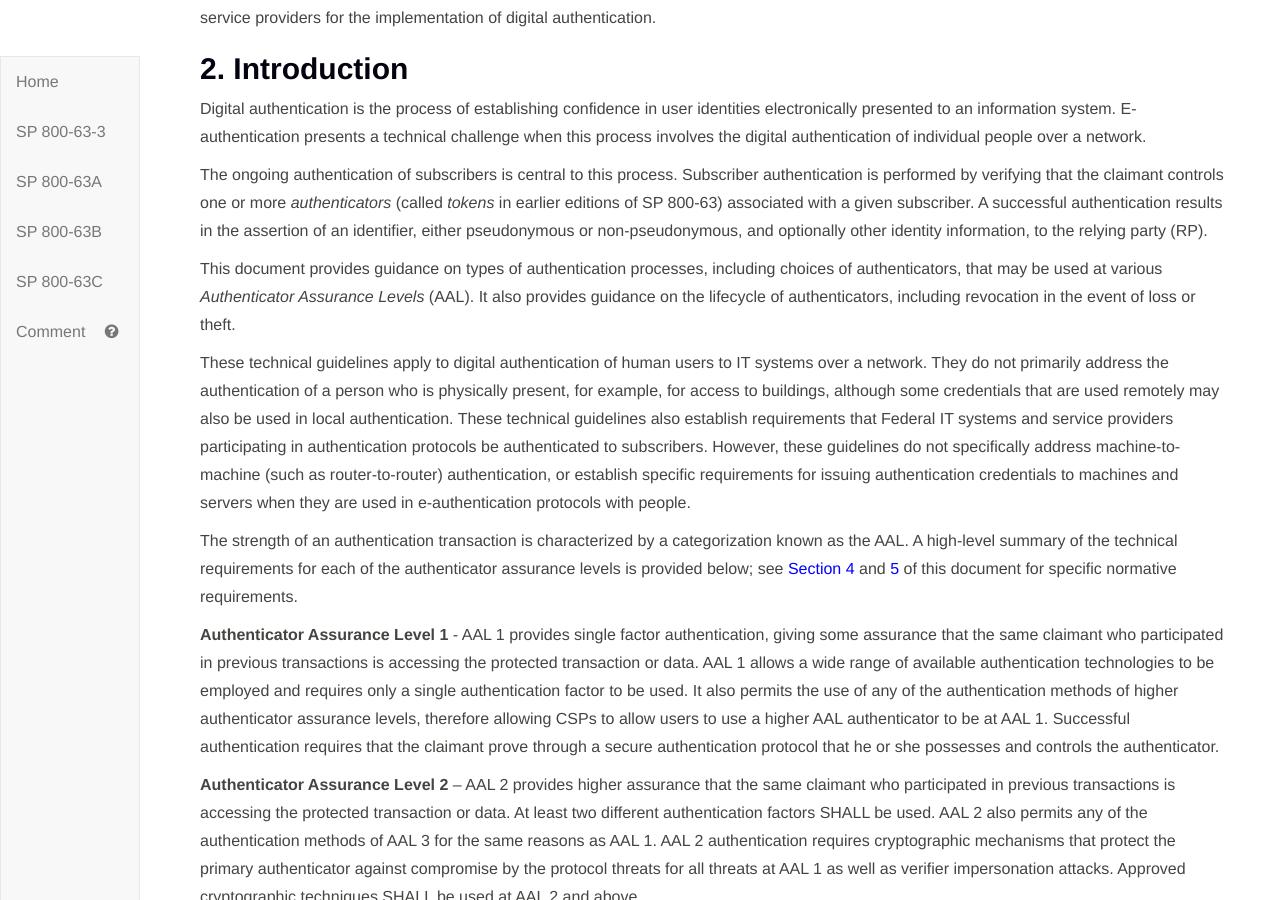
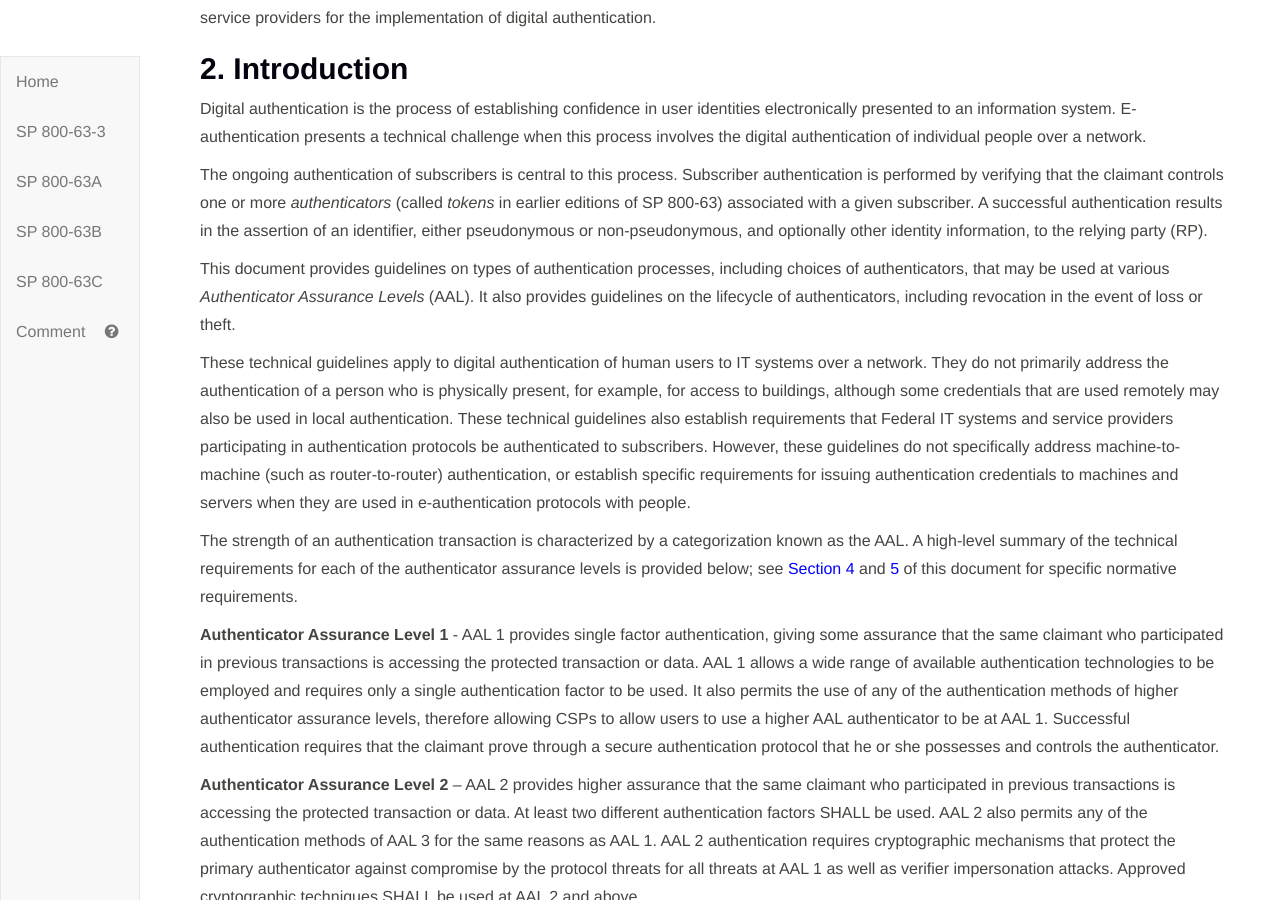
Before and after one commit to usnistgov/800-63-3, a Jekyll site: the page built from sp800-63b.md, in a window 1280 px wide and 900 px high, scrolled down 4841 px. Built offline with Jekyll 4.4.1, drawn with Linux system fonts in a browser that asks for light colours.

Commit message:
Consistent use of term "guidelines"

```diff
--- a/sp800-63b/sec1_2_introduction.md
+++ b/sp800-63b/sec1_2_introduction.md
@@ -12,7 +12,7 @@ Digital authentication is the process of establishing confidence in user identit
 
 The ongoing authentication of subscribers is central to this process. Subscriber authentication is performed by verifying that the claimant controls one or more *authenticators* (called *tokens* in earlier editions of SP 800-63) associated with a given subscriber. A successful authentication results in the assertion of an identifier, either pseudonymous or non-pseudonymous, and optionally other identity information, to the relying party (RP).
 
-This document provides guidance on types of authentication processes, including choices of authenticators, that may be used at various *Authenticator Assurance Levels* (AAL). It also provides guidance on the lifecycle of authenticators, including revocation in the event of loss or theft.
+This document provides guidelines on types of authentication processes, including choices of authenticators, that may be used at various *Authenticator Assurance Levels* (AAL). It also provides guidelines on the lifecycle of authenticators, including revocation in the event of loss or theft.
 
 These technical guidelines apply to digital authentication of human users to IT systems over a network. They do not primarily address the authentication of a person who is physically present, for example, for access to buildings, although some credentials that are used remotely may also be used in local authentication. These technical guidelines also establish requirements that Federal IT systems and service providers participating in authentication protocols be authenticated to subscribers. However, these guidelines do not specifically address machine-to-machine (such as router-to-router) authentication, or establish specific requirements for issuing authentication credentials to machines and servers when they are used in e-authentication protocols with people.
 
```
